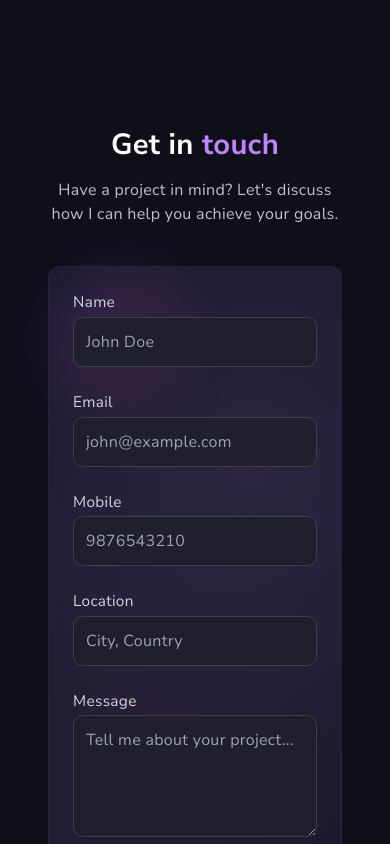
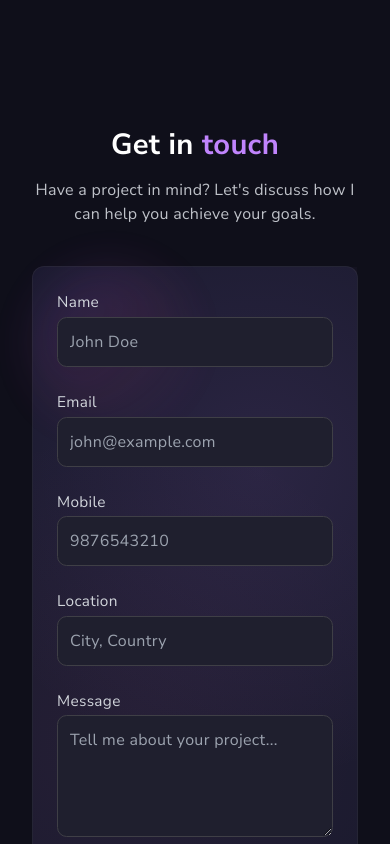
Before and after one commit to azzayshakya/New_Portfolio, a React (Vite) app: page / in a window 390 px wide. Shown: the part 6960-7804 px from the top of the page. Built offline with nearby package versions, Linux system fonts and the light colour scheme.

Commit message:
style : fix the style issue for the mobile view

```diff
--- a/src/pages/components/UserForm.jsx
+++ b/src/pages/components/UserForm.jsx
@@ -48,7 +48,7 @@ export default function ContactForm() {
       className="container relative w-full overflow-hidden py-16 md:py-24"
       ref={ContactFormRef}
     >
-      <div className="mx-auto px-4 sm:px-6">
+      <div className="mx-auto px-0 sm:px-6">
         <div
           className={`mx-auto max-w-3xl transition-all duration-700 ease-out`}
         >
```
